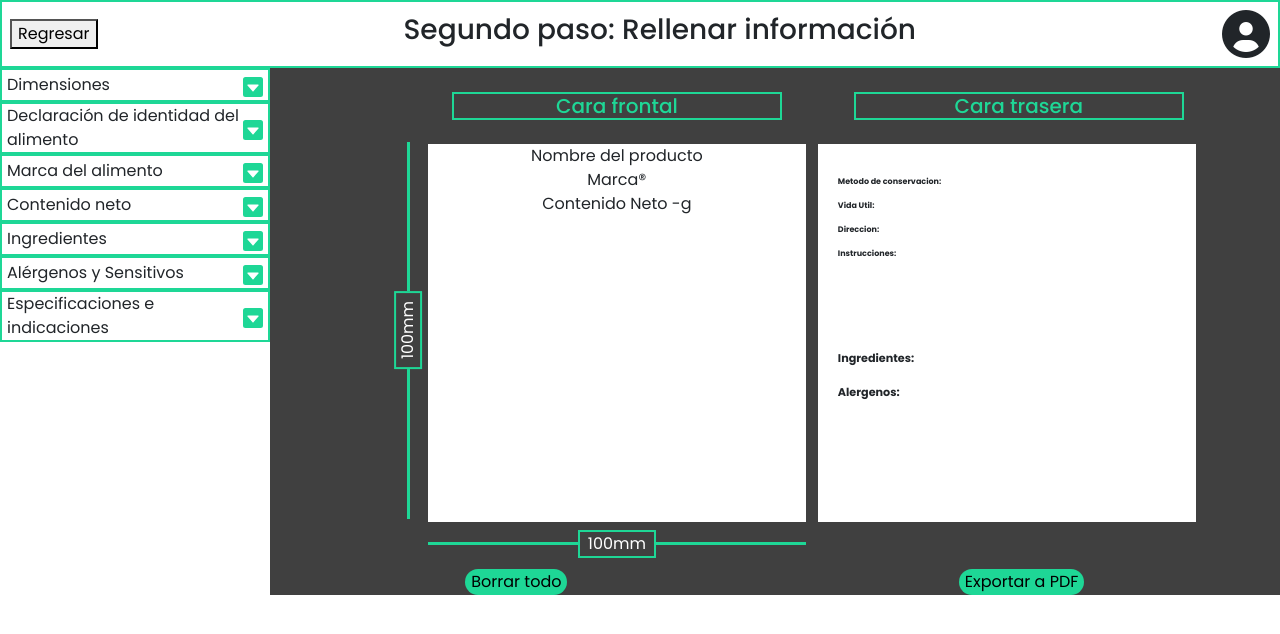
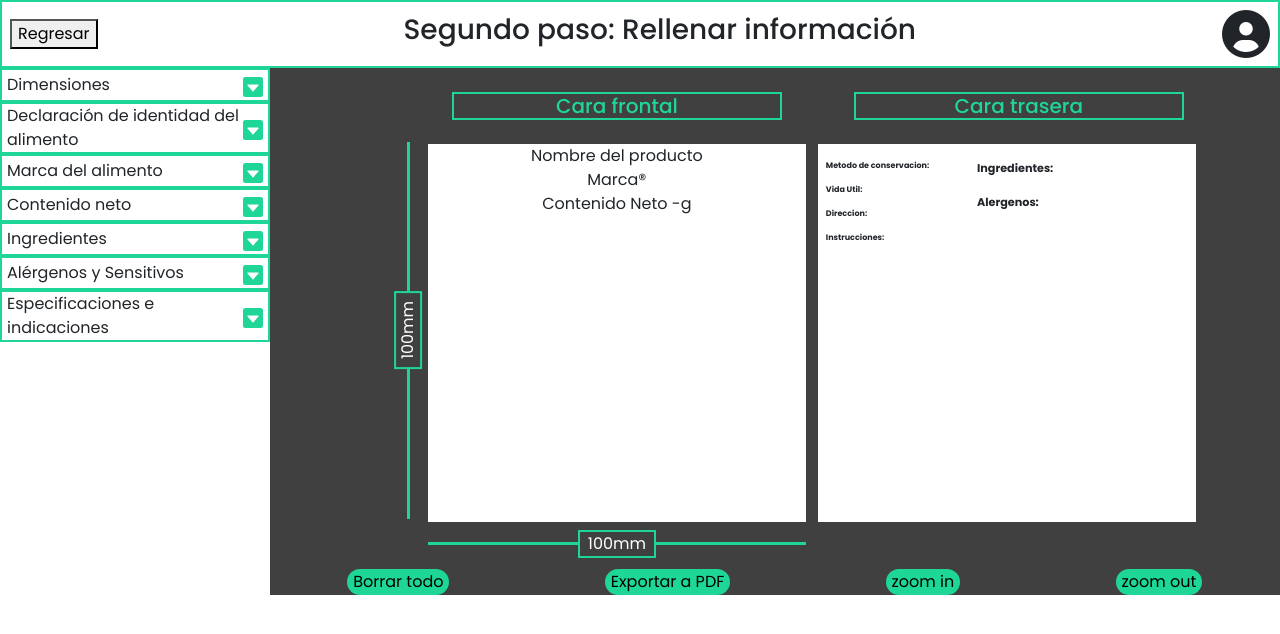
Before and after one commit to MMarck/etiket, a React (Create React App) app in the folder etiket-app/: page /rectangular in a window 1280 px wide. Shown: the top 634 px of the page. Built offline with nearby package versions, Linux system fonts and the light colour scheme.

Commit message:
mejorass a objets arrastrables, correccion de errores y boceto del zoom

```diff
--- a/etiket-app/src/components/GeneradorRectangular/GeneradorRectangular.css
+++ b/etiket-app/src/components/GeneradorRectangular/GeneradorRectangular.css
@@ -150,3 +150,8 @@
   -ms-transform: rotate(45deg);
   transform: rotate(45deg);
 }
+
+.hover_colored_border:hover{
+  border: 1px solid var(--Sgreen);
+  cursor: move;
+}
--- a/etiket-app/src/components/GeneradorRectangular/GeneradorRectangular.js
+++ b/etiket-app/src/components/GeneradorRectangular/GeneradorRectangular.js
@@ -179,10 +179,13 @@ class GeneradorRectangular extends Component{
             vidaUtil:'',
             direccion: '',
             instrucciones: '',
-            disabled: true
+            disabled: true,
+            zoom: 1
         };
         this.updateStateVariable = this.updateStateVariable.bind(this);
         this.clearVariables = this.clearVariables.bind(this);
+        this.zoomIn = this.zoomIn.bind(this);
+        this.zoomOut = this.zoomOut.bind(this);
     }
 
     /*
@@ -216,10 +219,10 @@ class GeneradorRectangular extends Component{
         //borrar formulario
 
     }
+
     /*
     * Función para habilitar/desabilitar el peso denrado
     */
-
     changeDisabled(){
         const isDisabled=document.getElementById("pesoDrenado").disabled;
             if (isDisabled) {
@@ -228,6 +231,24 @@ class GeneradorRectangular extends Component{
                 document.getElementById("pesoDrenado").disabled=true;
                 document.getElementById("pesoDrenado").value="";
             }
+    }
+
+    /*
+    * Función permite aumentar el zoom aplicado como propiedad css al contenedor de las etiquetas
+    */
+    zoomIn(){
+        this.setState({'zoom':this.state.zoom + 0.1}); //actualizar la variable en el estado
+        let visualizer = document.getElementById('ticketContainer');//obtener control del visualizador
+        visualizer.style.transform = 'scale('+ this.state.zoom +')';//aplica el valor
+    }
+
+    /*
+    * Función permite disminuir el zoom aplicado como propiedad css al contenedor de las etiquetas
+    */
+    zoomOut(){
+        this.setState({'zoom':this.state.zoom - 0.1}); //actualizar la variable en el estado
+        let visualizer = document.getElementById('ticketContainer');//obtener control del visualizador
+        visualizer.style.transform = 'scale('+ this.state.zoom +')';//aplica el valor
     }
 
 
@@ -350,12 +371,12 @@ class GeneradorRectangular extends Component{
                     </form>
 
                     <div className='d-flex flex-column'  style={{backgroundColor:'#404040', height: '-webkit-fill-available', width:'-webkit-fill-available', overflow: 'auto', overflowY: 'scroll', maxHeight: '90vh'}}>
-                        <div className='container d-flex justify-content-center align-items-center m-0' >
+                        <div id='ticketContainer' className='container d-flex justify-content-center align-items-center m-0' >
                             <TicketRectangularFront
                                 productName={this.state.nombreProducto}
                                 brand={this.state.marca}
                                 netWeigth={this.state.pesoNeto}
-                                drenWeigth={this.state.presoDrenado}
+                                drenWeigth={this.state.pesoDrenado}
                                 ticketWidth={this.state.ancho}
                                 ticketheight={this.state.altura}
                             />
@@ -374,6 +395,8 @@ class GeneradorRectangular extends Component{
                         <div className='d-flex justify-content-around'>
                             <button type="button" className='colored-button' onClick={this.clearVariables} > Borrar todo</button>
                             <button type="button" className='colored-button' > Exportar a PDF</button>
+                            <button type="button" className='colored-button' onClick={this.zoomIn}> zoom in </button>
+                            <button type="button" className='colored-button' onClick={this.zoomOut}> zoom out</button>
                         </div>
                     </div>
 
@@ -421,10 +444,10 @@ function TicketRectangularFront ({productName, brand, netWeigth, drenWeigth, ver
                     style={{backgroundColor:'white', height:ticketHeight, width:ticketWidth, textAlign:'center', position:'relative'}}
                     >
 
-                        <div className='d-flex flex-column justify-content-between align-items-center' >
+
                             <Draggable bounds='parent' ><span className='hover_colored_border'> {productName} </span></Draggable>
                             <Draggable bounds='parent' ><span className='hover_colored_border'> {brand} </span></Draggable>
-                        </div>
+
 
                         <div className='d-flex flex-column justify-content-between align-items-center '
                         style={{height:weigthBound, width:'-webkit-fill-available', textAlign:'center', position:'relative'}}
@@ -470,10 +493,10 @@ function TicketRectangularBack ({ingredients, allergens, conservationMethod, lif
             style={{backgroundColor:'white', height: ticketheight, width: ticketWidth, textAlign:'center', position:'relative'}}
             >
 
-                <div className='col-6 my-2 pt-2'  style={{ height: '90%'}}  >
+
 
                     <Draggable  bounds='parent'>
-                        <div className='col-12 my-2 p-2 hover_colored_border' style={{ height: '50%', fontSize:'0.5em', textAlign:'left', backgroundColor:'white', position:'none'}} >
+                        <div className='col-12 my-2 p-2 hover_colored_border' style={{ height: '50%', width:'40%' ,fontSize:'0.5em', textAlign:'left', backgroundColor:'white', position:'none'}} >
 
                             <span> <strong>Metodo de conservacion:</strong> {conservationMethod}</span>
                             <br/><br/>
@@ -488,19 +511,19 @@ function TicketRectangularBack ({ingredients, allergens, conservationMethod, lif
                     </Draggable>
 
                     <Draggable  bounds='parent' >
-                        <div className='col-12 my-2 p-2 hover_colored_border' style={{ height: '50%', fontSize:'0.7em',  textAlign:'left', backgroundColor:'white'}} >
+                        <div className='col-12 my-2 p-2 hover_colored_border' style={{ height: '50%', width:'40%', fontSize:'0.7em',  textAlign:'left', backgroundColor:'white'}} >
                             <span> <strong>Ingredientes:</strong> {ingredients}</span>
                             <br/><br/>
                             <span> <strong>Alergenos:</strong> {allergens}</span>
                         </div>
                     </Draggable>
 
-                </div>
 
-                <Draggable  bounds='parent' >
+
+                {/* <Draggable  bounds='parent' >
                     <div className='col-6 my-4 p-2 hover_colored_border' style={{ height: '90%', backgroundColor:'white'}} >
                     </div>
-                </Draggable>
+                </Draggable> */}
 
 
             </div>
```
